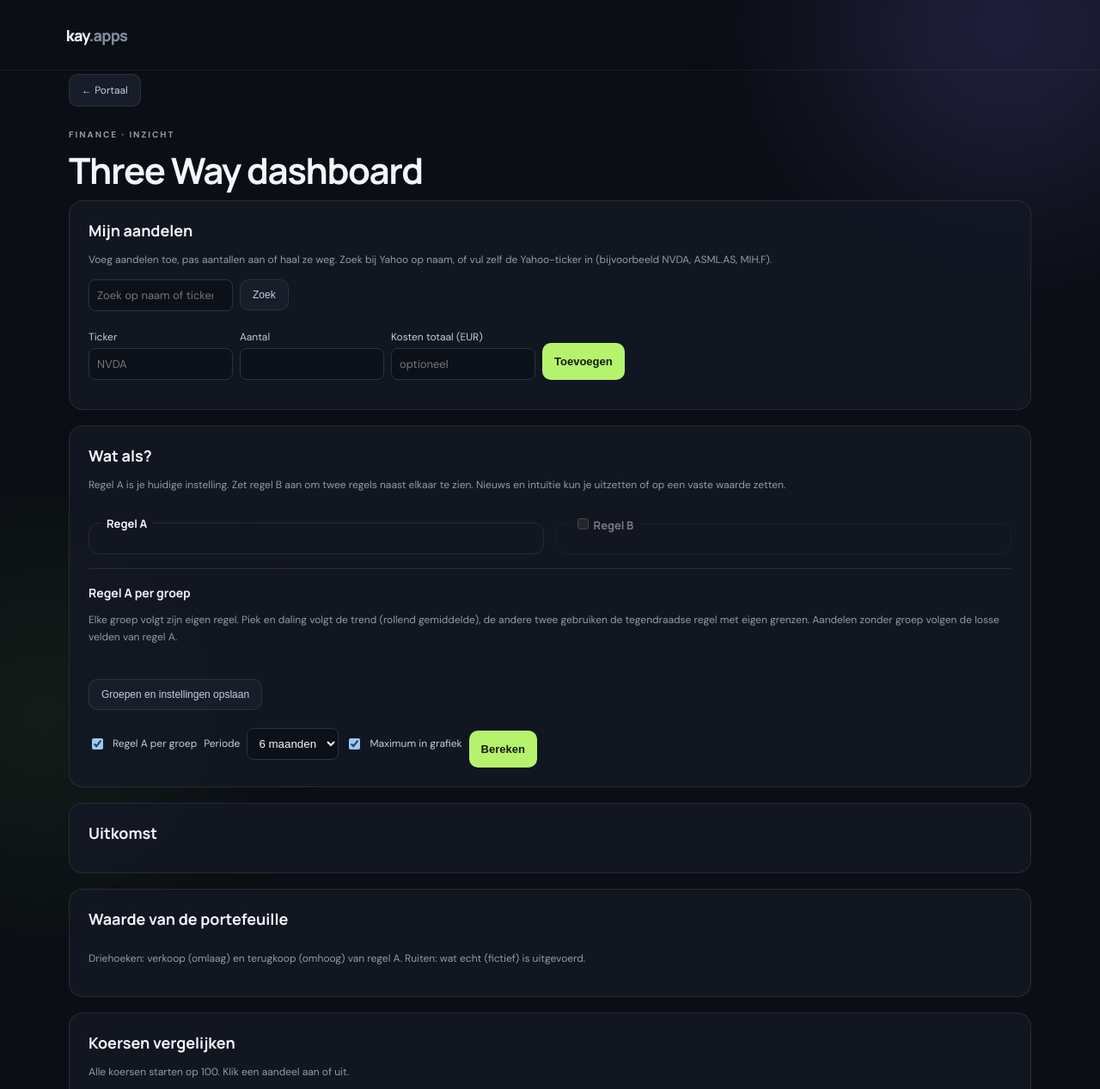
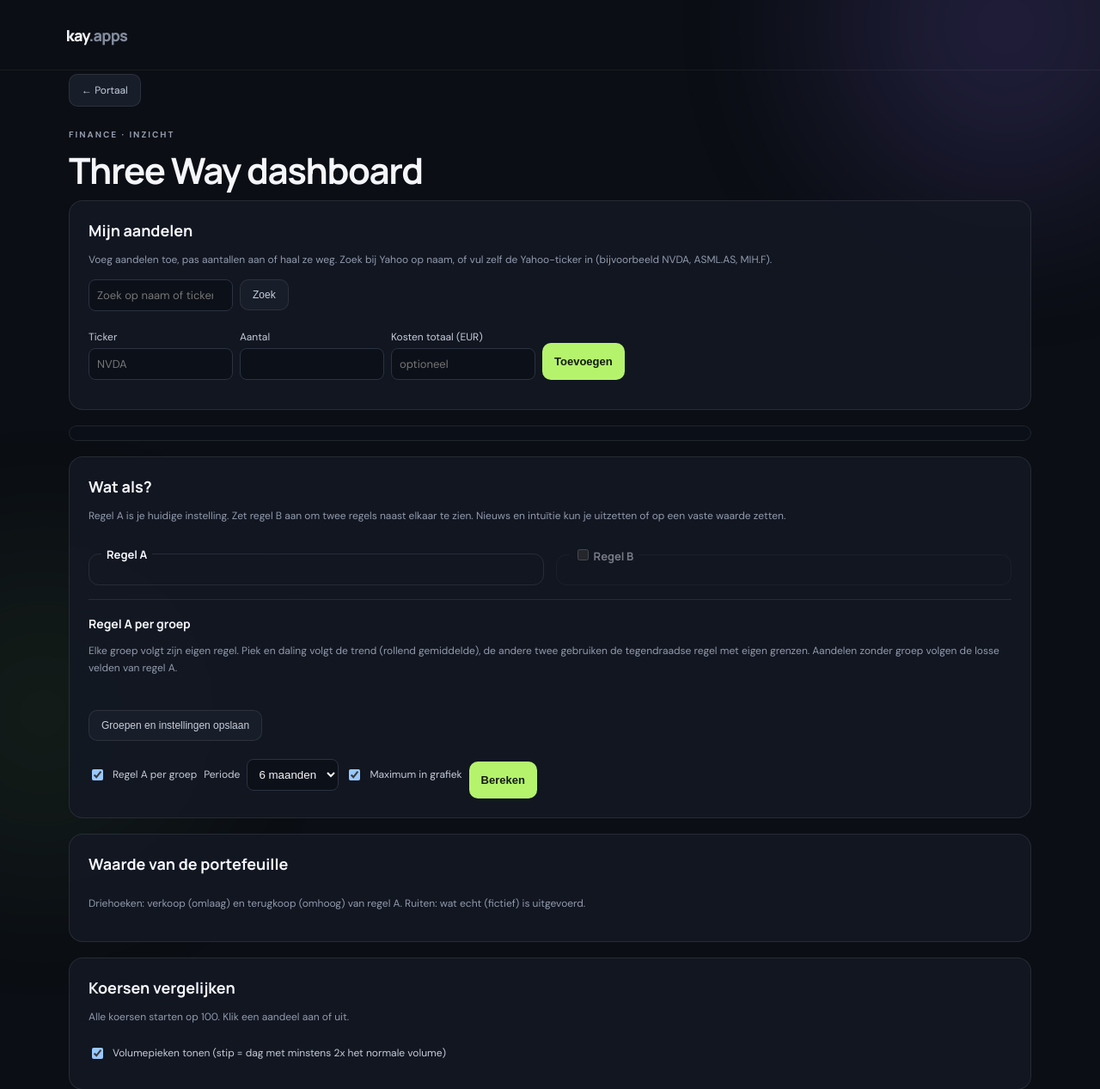
Before and after one commit to kay-smits-in-front/apps, a Flask app: template templates/three_way_dashboard.html in a window 1280 px wide. Shown: the top 1267 px of the page at 86% size. Run offline with Flask 3, Linux system fonts and the light colour scheme; the template is opened without the code that fills it, so the values that code supplies are empty.

Commit message:
Dashboard: uitkomsttegels blijven zichtbaar bij het aanpassen van regels
Co-Authored-By: Claude Sonnet 5.5 <noreply@anthropic.com>
Claude-Session: https://claude.ai/code/session_01FfnCgDyJQ4ZuELKWZ4Tj1f

```diff
--- a/static/css/dashboard.css
+++ b/static/css/dashboard.css
@@ -58,3 +58,8 @@ table.data button{background:none;border:1px solid var(--line);border-radius:8px
 .card li b{color:var(--text);font-weight:600}
 .dot2{flex:none;width:9px;height:9px;border-radius:50%;margin-top:4px;background:#6b7385}
 .dot2.positief{background:var(--accent)}.dot2.negatief{background:#ff8c9a}
+.sticky-result{position:sticky;top:0;z-index:5;padding:8px 14px;background:#0b0f17}
+.sticky-result h2{display:none}
+.sticky-result .tiles{display:flex;gap:8px;margin-top:0;overflow-x:auto}
+.sticky-result .tile{flex:0 0 auto;min-width:130px;padding:6px 10px}
+.sticky-result .tile .v{font-size:15px;margin-top:0}
--- a/templates/three_way_dashboard.html
+++ b/templates/three_way_dashboard.html
@@ -22,6 +22,7 @@
     <p class="helper" id="holdings-status"></p>
     <div id="holdings"></div>
   </section>
+  <section class="tool-panel sticky-result"><h2>Uitkomst</h2><div class="tiles" id="tiles"></div></section>
   <section class="tool-panel">
     <h2>Wat als?</h2>
     <p>Regel A is je huidige instelling. Zet regel B aan om twee regels naast elkaar te zien. Nieuws en intuïtie kun je uitzetten of op een vaste waarde zetten.</p>
@@ -48,7 +49,6 @@
     </div>
   </section>
 
-  <section class="tool-panel"><h2>Uitkomst</h2><div class="tiles" id="tiles"></div></section>
 
   <section class="tool-panel">
     <h2>Waarde van de portefeuille</h2>
```
